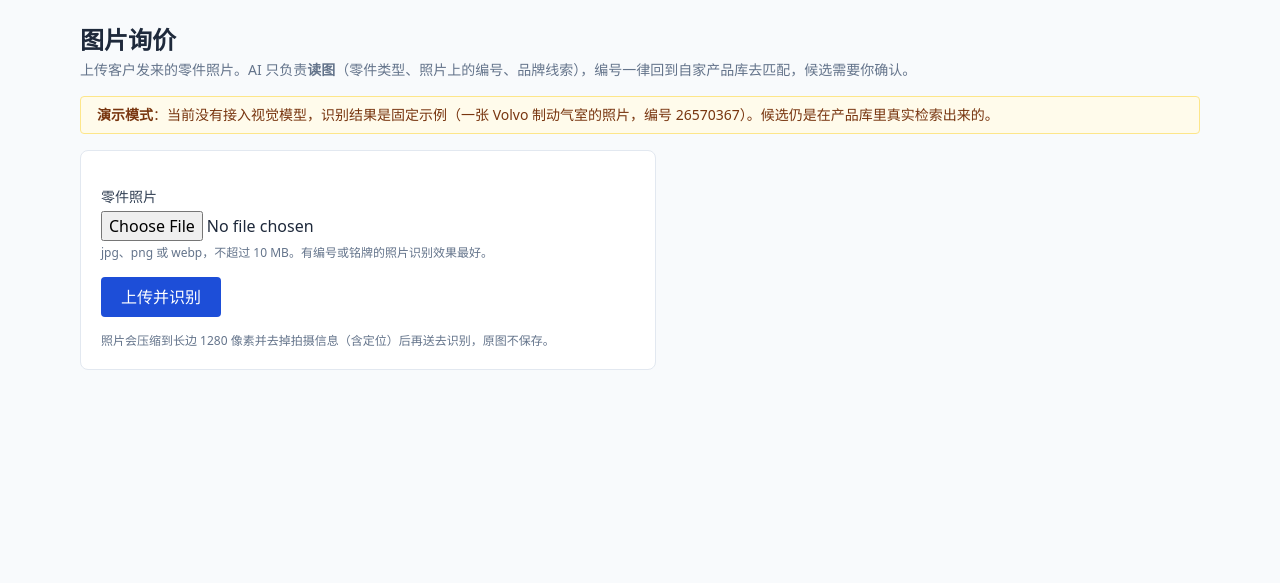
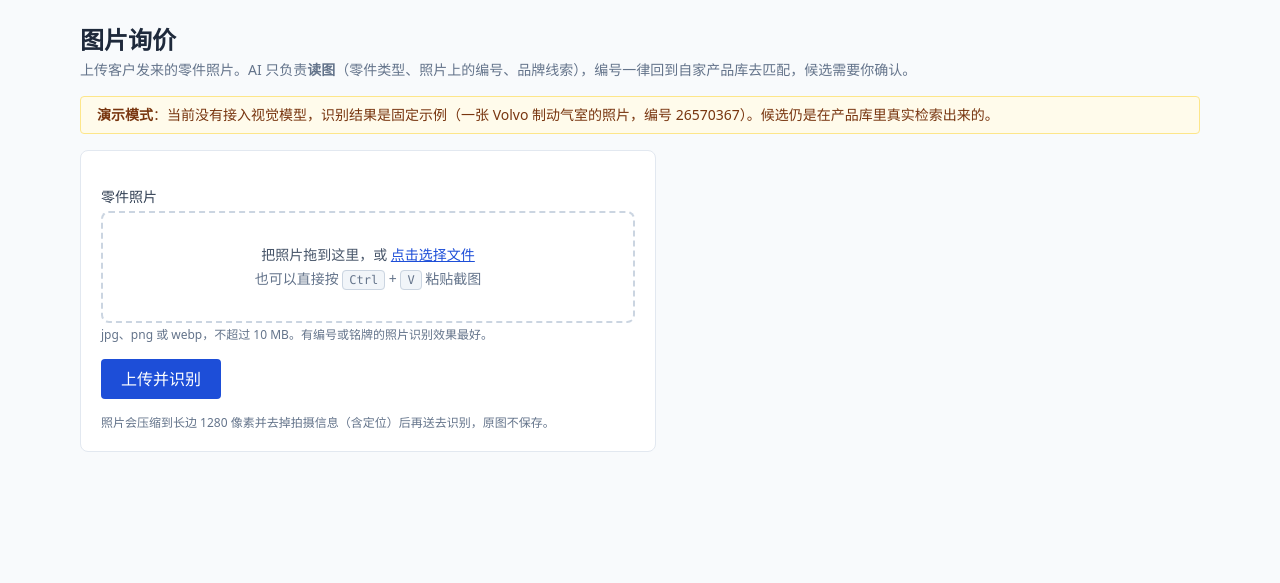
Before and after one commit to YamahaFG1984/truck-parts-data-center-project, a Django app: page /inquiry/image/ in a window 1280 px wide. Shown: the part 49-632 px from the top of the page. Run offline with Django 5.2, Linux system fonts and the light colour scheme; the visitor is signed in with stand-in values (Sample User, id 1); some libraries are stand-ins or nearby versions.

Commit message:
feat(inquiries): 图片询价支持粘贴与拖拽上传
客户的零件图常常是微信或邮件里的截图，先存成文件再上传多一步。
现在上传区支持三种方式：点击选择、拖进虚线框、在页面上直接 Ctrl+V 粘贴；
选好后显示缩略图、文件名与大小，可"换一张"。格式或大小不符在浏览器端
就提示，不必等一次上传往返。

没有引入新依赖：用已经随仓库分发的 Alpine 写成 static/js/photo_picker.js，
文件始终落进真实的 <input type="file">，所以表单提交路径没变，
禁用 JavaScript 时原生文件选择依然可用（该输入保留在 DOM 里，sr-only 且可聚焦）。

脚本以非 defer 方式加载：它必须在 defer 的 alpine.min.js 启动前注册组件。

Co-Authored-By: Claude Opus 5 <noreply@anthropic.com>
Claude-Session: https://claude.ai/code/session_01QtW4MYrFJ2qT21Q5ZvhjRr

```diff
--- a/apps/inquiries/templates/inquiries/image_upload.html
+++ b/apps/inquiries/templates/inquiries/image_upload.html
@@ -1,23 +1,57 @@
 {% extends "base.html" %}
+{% load static %}
 
 {% block title %}图片询价 · 卡车配件 AI 产品数据中心{% endblock %}
+
+{# Not deferred: it must register the Alpine component before the deferred alpine.min.js starts. #}
+{% block extra_head %}<script src="{% static 'js/photo_picker.js' %}"></script>{% endblock %}
 
 {% block content %}
 <h1 class="text-2xl font-bold mb-1">图片询价</h1>
 <p class="text-sm text-slate-500 mb-4">上传客户发来的零件照片。AI 只负责<b>读图</b>（零件类型、照片上的编号、品牌线索），编号一律回到自家产品库去匹配，候选需要你确认。</p>
 {% include "inquiries/_mock_banner.html" %}
 
-<form method="post" enctype="multipart/form-data" class="rounded-lg border border-slate-200 bg-white p-5 space-y-4 max-w-xl">
+<form method="post" enctype="multipart/form-data" class="rounded-lg border border-slate-200 bg-white p-5 space-y-4 max-w-xl"
+      x-data="photoPicker()" data-max-mb="{{ max_upload_mb }}">
   {% csrf_token %}
-  {% for field in form %}
+  {% with field=form.photo %}
   <div>
     <label for="{{ field.id_for_label }}" class="block text-sm font-medium text-slate-700 mb-1">{{ field.label }}</label>
-    {{ field }}
+
+    <label for="{{ field.id_for_label }}"
+           class="block cursor-pointer rounded-lg border-2 border-dashed px-4 py-8 text-center transition-colors"
+           :class="dragging ? 'border-blue-500 bg-blue-50' : 'border-slate-300 hover:border-blue-400 hover:bg-slate-50'"
+           @dragover.prevent="dragging = true" @dragenter.prevent="dragging = true"
+           @dragleave.prevent="dragging = false" @drop.prevent="drop($event)">
+      <template x-if="!preview">
+        <div>
+          <div class="text-sm text-slate-600">把照片拖到这里，或 <span class="text-blue-700 underline">点击选择文件</span></div>
+          <div class="mt-1 text-sm text-slate-500">也可以直接按 <kbd class="rounded border border-slate-300 bg-slate-100 px-1.5 py-0.5 text-xs">Ctrl</kbd> + <kbd class="rounded border border-slate-300 bg-slate-100 px-1.5 py-0.5 text-xs">V</kbd> 粘贴截图</div>
+        </div>
+      </template>
+      <template x-if="preview">
+        <div class="flex items-center gap-4 text-left">
+          <img :src="preview" alt="待识别的照片" class="h-24 w-24 rounded border border-slate-200 object-cover">
+          <div class="min-w-0">
+            <div class="truncate text-sm font-medium text-slate-700" x-text="name"></div>
+            <div class="text-xs text-slate-500" x-text="size"></div>
+            <button type="button" @click.prevent.stop="clear()" class="mt-1 text-xs text-blue-700 hover:underline">换一张</button>
+          </div>
+        </div>
+      </template>
+    </label>
+
+    {# The real input: kept in the DOM (sr-only, still focusable) so the form works without JS. #}
+    <input type="file" name="{{ field.html_name }}" id="{{ field.id_for_label }}" class="sr-only"
+           accept="image/jpeg,image/png,image/webp" capture="environment"
+           x-ref="input" @change="pick($event)">
+
     <p class="text-xs text-slate-500 mt-1">{{ field.help_text }}</p>
+    <p class="text-sm text-red-700 mt-1" x-show="error" x-text="error" x-cloak></p>
     {% for error in field.errors %}<p class="text-sm text-red-700 mt-1">{{ error }}</p>{% endfor %}
   </div>
-  {% endfor %}
-  <button type="submit" class="rounded bg-blue-700 px-5 py-2 text-white hover:bg-blue-800">上传并识别</button>
+  {% endwith %}
+  <button type="submit" x-ref="submit" class="rounded bg-blue-700 px-5 py-2 text-white hover:bg-blue-800">上传并识别</button>
   <p class="text-xs text-slate-500">照片会压缩到长边 1280 像素并去掉拍摄信息（含定位）后再送去识别，原图不保存。</p>
 </form>
 {% endblock %}
--- a/apps/inquiries/views.py
+++ b/apps/inquiries/views.py
@@ -19,6 +19,7 @@ from .forms import PhotoForm, QuoteForm
 from .models import Inquiry
 from .services.export import PLATFORMS, eligible, filename
 from .services.image_inquiry import (
+    MAX_UPLOAD_MB,
     ImageRejected,
     confirm,
     create_image_inquiry,
@@ -57,7 +58,10 @@ class ImageInquiryView(FormView):
         return redirect("inquiries:detail", pk=inquiry.pk)
 
     def get_context_data(self, **kwargs):
-        return super().get_context_data(**kwargs) | {"mock": settings.LLM_PROVIDER == "mock"}
+        return super().get_context_data(**kwargs) | {
+            "mock": settings.LLM_PROVIDER == "mock",
+            "max_upload_mb": MAX_UPLOAD_MB,  # the picker rejects oversize files before uploading
+        }
 
 
 class InquiryDetailView(DetailView):
--- a/docs/manual.html
+++ b/docs/manual.html
@@ -128,7 +128,7 @@
 <h2 id="s6">6. 图片询价</h2>
 <p>客户只发了一张照片、说不出编号时用。入口在搜索页的"没有编号？用照片查询"。</p>
 <ol>
-<li><b>上传照片。</b>支持 jpg、png、webp，单张不超过 10 MB。系统会自动缩到 1280 像素以内、重新编码，顺带<b>去掉照片里的 EXIF 信息</b>（手机照片常带 GPS）。存进系统的和发给模型的都是处理后的版本。</li>
+<li><b>上传照片。</b>三种方式都行：<b>点击选择文件</b>、<b>把图片拖进虚线框</b>，或者在这个页面上直接按 <code>Ctrl</code>+<code>V</code> <b>粘贴截图</b>（从微信、邮件里复制的图片可以直接贴，不用先存成文件）。选好后会显示缩略图和文件大小，点"换一张"可以重选。格式不对或超过 10 MB 会当场提示，不用等上传完。支持 jpg、png、webp，单张不超过 10 MB。系统会自动缩到 1280 像素以内、重新编码，顺带<b>去掉照片里的 EXIF 信息</b>（手机照片常带 GPS）。存进系统的和发给模型的都是处理后的版本。</li>
 <li><b>模型读图。</b>返回四项：零件类型、图上可见的编号、品牌线索、外观描述，以及一个 0–1 的置信度。<b>模型只负责"读"，不负责判断是哪个 SKU。</b></li>
 <li><b>系统检索。</b>读到的编号回到产品库里走和搜索框完全相同的匹配；读不出编号时按零件类型 + 品牌线索按名称检索。</li>
 <li><b>人工确认。</b>候选列表只是建议，<b>点"确认是这个产品"之前，询价记录里不会写入任何产品</b>。确认后可直接"生成报价单"。</li>
--- /dev/null
+++ b/static/js/photo_picker.js
@@ -0,0 +1,96 @@
+/* Photo picker for the image inquiry page: click, drag-and-drop or paste.
+ *
+ * Pasting matters in practice — customers send screenshots over WeChat or email
+ * and sales copy them straight out of the chat window. Whichever way the file
+ * arrives it ends up in the real <input type="file">, so the form posts exactly
+ * as it would without JavaScript; with JavaScript off the plain input still works.
+ *
+ * Registered through alpine:init because this file is deferred *after*
+ * alpine.min.js: a plain global would not exist yet when Alpine evaluates x-data.
+ */
+document.addEventListener("alpine:init", () => {
+  Alpine.data("photoPicker", () => ({
+    ACCEPTED: ["image/jpeg", "image/png", "image/webp"],
+    name: "",
+    size: "",
+    preview: "",
+    error: "",
+    dragging: false,
+
+    init() {
+      this.maxMb = Number(this.$el.dataset.maxMb || 10);
+      // Paste anywhere on the page: nobody aims at a drop zone before Ctrl-V.
+      this.onPaste = (event) => {
+        const file = [...(event.clipboardData?.files || [])][0]
+          || [...(event.clipboardData?.items || [])]
+            .filter((item) => item.kind === "file" && item.type.startsWith("image/"))
+            .map((item) => item.getAsFile())[0];
+        if (file) {
+          event.preventDefault();
+          this.take(file);
+        }
+      };
+      document.addEventListener("paste", this.onPaste);
+    },
+
+    destroy() {
+      document.removeEventListener("paste", this.onPaste);
+      this.clearPreview();
+    },
+
+    drop(event) {
+      this.dragging = false;
+      const file = event.dataTransfer?.files?.[0];
+      if (file) this.take(file);
+    },
+
+    pick(event) {
+      const file = event.target.files?.[0];
+      if (file) this.take(file, { alreadyInInput: true });
+    },
+
+    take(file, { alreadyInInput = false } = {}) {
+      if (!this.ACCEPTED.includes(file.type)) {
+        return this.reject("只支持 jpg、png 或 webp 图片。");
+      }
+      if (file.size > this.maxMb * 1024 * 1024) {
+        return this.reject(`图片 ${this.human(file.size)}，超过 ${this.maxMb} MB 上限。`);
+      }
+      if (!alreadyInInput) {
+        // The only cross-browser way to put a File into a file input.
+        const box = new DataTransfer();
+        box.items.add(file);
+        this.$refs.input.files = box.files;
+      }
+      this.clearPreview();
+      this.error = "";
+      this.name = file.name || "clipboard.png";
+      this.size = this.human(file.size);
+      this.preview = URL.createObjectURL(file);
+      this.$refs.submit.focus();
+    },
+
+    reject(message) {
+      this.clear();
+      this.error = message;
+    },
+
+    clear() {
+      this.clearPreview();
+      this.$refs.input.value = "";
+      this.name = "";
+      this.size = "";
+      this.error = "";
+    },
+
+    clearPreview() {
+      if (this.preview) URL.revokeObjectURL(this.preview);
+      this.preview = "";
+    },
+
+    human(bytes) {
+      const kb = bytes / 1024;
+      return kb < 1024 ? `${Math.round(kb)} KB` : `${(kb / 1024).toFixed(1)} MB`;
+    },
+  }));
+});
--- a/templates/base.html
+++ b/templates/base.html
@@ -6,6 +6,7 @@
   <title>{% block title %}卡车配件 AI 产品数据中心{% endblock %}</title>
   {# Tailwind play CDN is fine for a demo; not for production builds. #}
   <script src="https://cdn.tailwindcss.com"></script>
+  <style>[x-cloak]{display:none !important}</style>
   <script src="{% static 'vendor/htmx.min.js' %}" defer></script>
   <script src="{% static 'vendor/alpine.min.js' %}" defer></script>
   {% block extra_head %}{% endblock %}
```
Also changed, not shown: apps/inquiries/tests/test_image_inquiry.py (+10 -0 lines), docs/DEMO_SCRIPT.md (+2 -0 lines).
